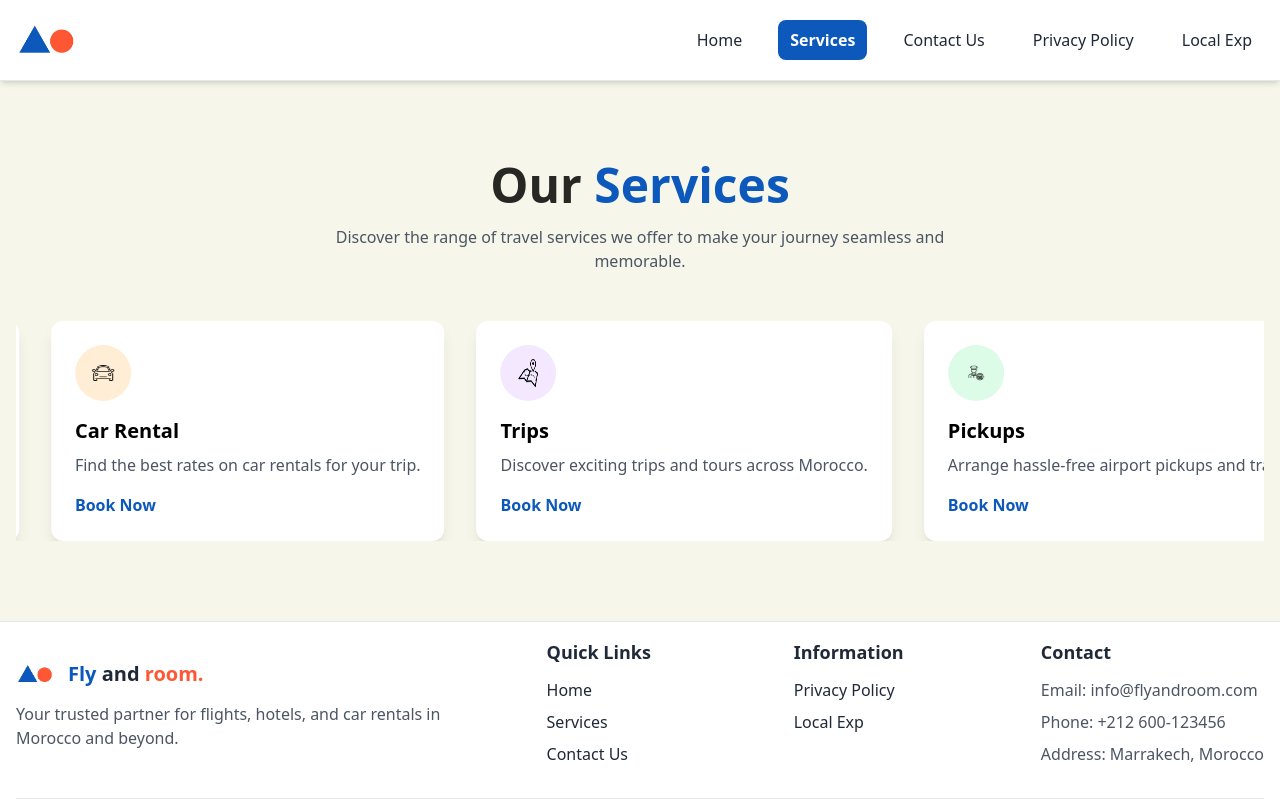
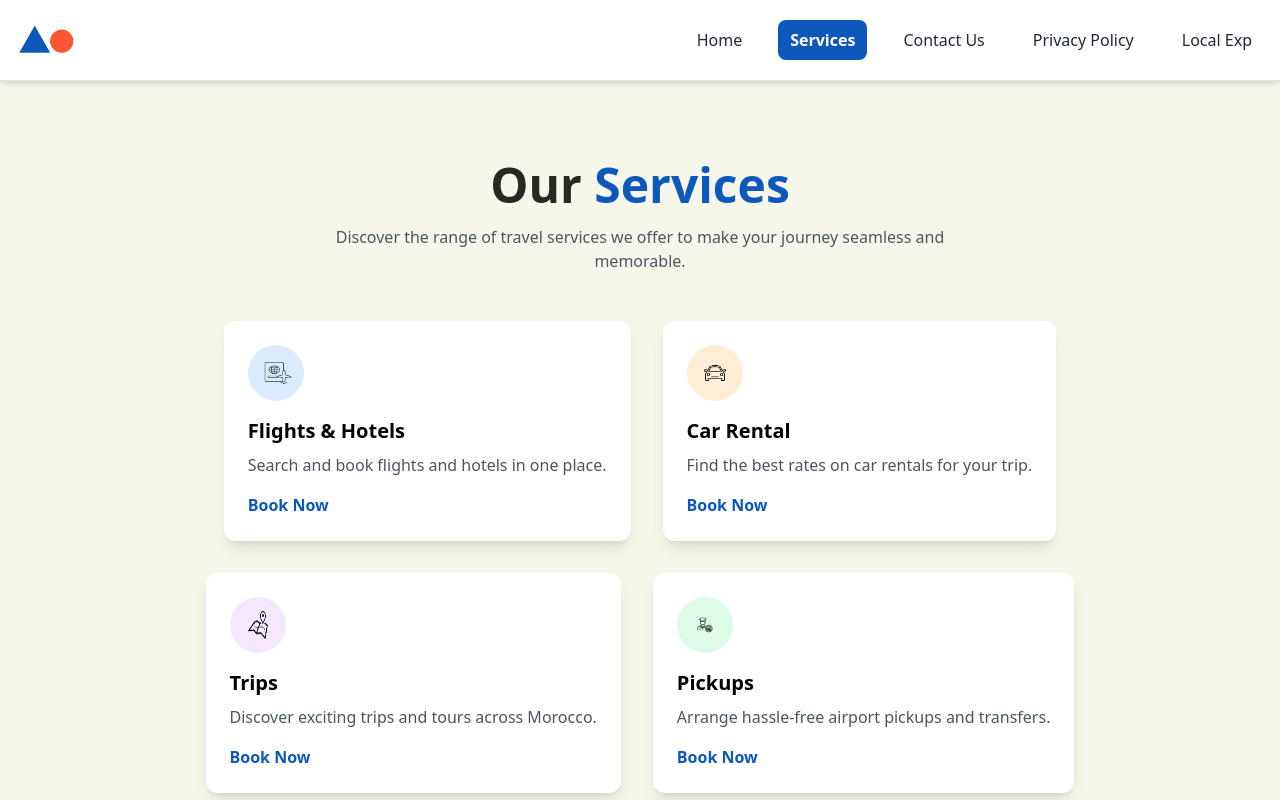
Before and after one commit to noss101/fly-and-room, a React (Vite) app: page /services in a window 1280 px wide. Shown: the top 800 px of the page. Built offline with nearby package versions, Linux system fonts and the light colour scheme; a web font is replaced by a local one.

Commit message:
feat: make services page cards static

```diff
--- a/src/components/sections/ServicesSection.jsx
+++ b/src/components/sections/ServicesSection.jsx
@@ -2,7 +2,7 @@ import React from 'react';
 import { Link } from 'react-router-dom';
 import { useWidget } from '../../context/WidgetContext';
 
-const ServicesSection = () => {
+const ServicesSection = ({ animate = true }) => {
   const { switchWidget } = useWidget();
 
   const services = [
@@ -48,11 +48,15 @@ const ServicesSection = () => {
     },
   ];
 
-  const scrollingServices = [...services, ...services];
+  const scrollingServices = animate ? [...services, ...services] : services;
 
   return (
-    <div className="overflow-hidden">
-      <div className="flex w-max space-x-8 animate-marquee">
+    <div className={animate ? 'overflow-hidden' : ''}>
+      <div
+        className={`flex ${
+          animate ? 'w-max space-x-8 animate-marquee' : 'flex-wrap justify-center gap-8'
+        }`}
+      >
         {scrollingServices.map((service, index) => (
           <Link
             key={index}
--- a/src/pages/ServicesPage.jsx
+++ b/src/pages/ServicesPage.jsx
@@ -12,7 +12,7 @@ const ServicesPage = () => {
           Discover the range of travel services we offer to make your journey seamless and memorable.
         </p>
       </div>
-      <ServicesSection />
+      <ServicesSection animate={false} />
     </div>
   );
 };
```
